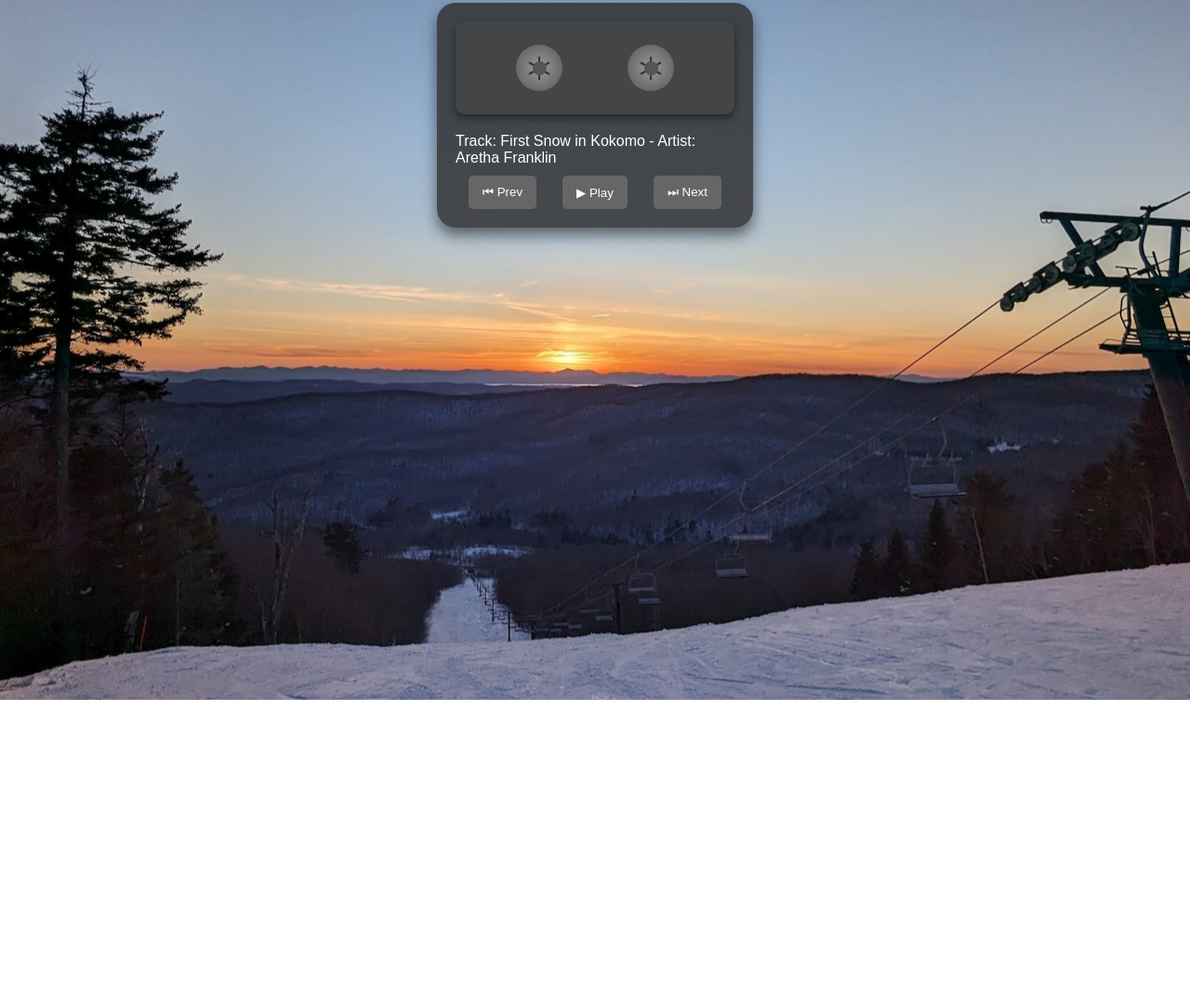
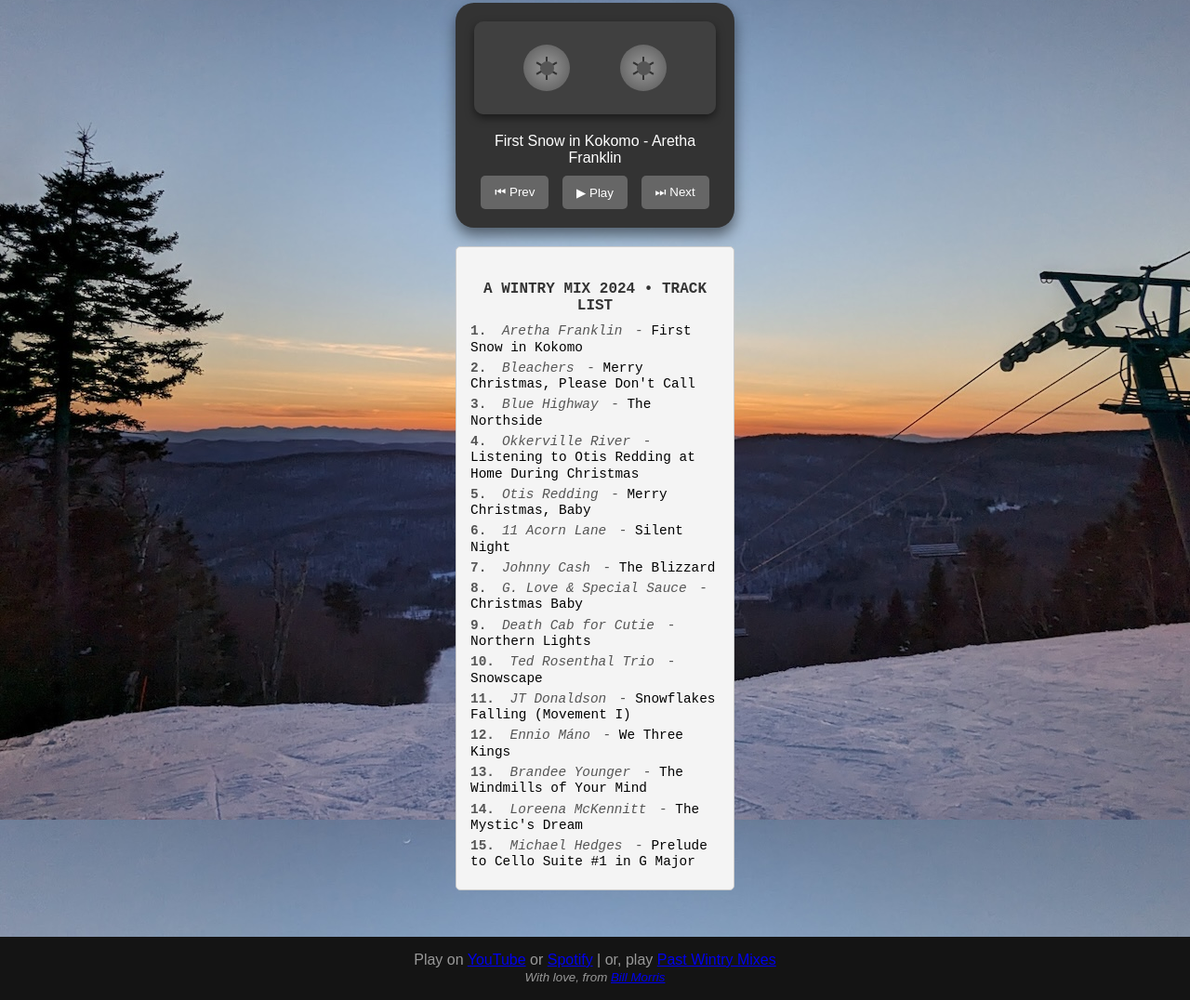
Before and after one commit to wboykinm/wintry-mix, a plain HTML site: page next/index.html in a window 1280 px wide. Shown: the part 47-1123 px from the top of the page at 93% size. Before the commit the page ends 800 px from the top, so only its background shows below. Drawn offline with Linux system fonts and the light colour scheme.

Commit message:
vaguely stable

```diff
--- a/next/index.html
+++ b/next/index.html
@@ -5,10 +5,10 @@
     <meta charset="UTF-8">
     <meta name="viewport" content="width=device-width, initial-scale=1.0">
     <title>A Wintry Mix 2024</title>
-    <meta property="og:site_name" content="Wintry Mix"/>
-    <meta property="og:title" content="A Wintry Mix 2024"/>
+    <meta property="og:site_name" content="Wintry Mix" />
+    <meta property="og:title" content="A Wintry Mix 2024" />
     <meta property="og:url" content="https://awintrymix.net/2024" />
-    <meta property="og:description" content="Tunes for the season, 2024"/>
+    <meta property="og:description" content="Tunes for the season, 2024" />
     <meta property="og:image" content="https://awintrymix.net/2024/social_2024.jpg">
     <meta property="og:image:secure_url" content="https://awintrymix.net/2024/social_2024.jpg">
     <meta property="og:image:type" content="image/jpeg" />
@@ -20,10 +20,12 @@
     <meta name="twitter:description" value="Tunes for the season, 2024" />
     <meta name="twitter:image" content="https://awintrymix.net/2024/social_2024.jpg" />
     <meta name="twitter:url" value="https://awintrymix.net/2024" />
-    <link rel="stylesheet" href="nextTape.css"></link>
+    <link rel="stylesheet" href="nextTape.css">
+    </link>
 </head>
 
 <body>
+    <div class="player-container">
         <div class="cassette-player">
             <div class="cassette">
                 <div class="reels">
@@ -53,8 +55,21 @@
             </div>
         </div>
 
+        <div class="track-list">
+            <div class="j-card" id="j-card">
+                <!-- Tracks will be populated here -->
+            </div>
+        </div>
+    </div>
+
     <audio id="audio-player"></audio>
 
+    <div class="footer">
+        Play on <a href="https://music.youtube.com/playlist?list=PLwlWwrIbefkQDEHJrPevgl085AzZdi6mK&si=VWgjnXhqAurD2Lic" target="_blank">YouTube</a> or <a href="https://open.spotify.com/playlist/7xPj3pUsX0NZqAO65olS2y?si=fDLZUvTcTy6DKqvwZR3pIw" target="_blank">Spotify</a> |
+        or, play <a href="https://awintrymix.net">Past Wintry Mixes</a>
+        <br>
+        <small><i>With love, from <a href="https://billmorris.io" target="_blank">Bill Morris</a></i></small>
+    </div>
     <script src="nextTracks.js"></script>
     <script src="nextPlayer.js"></script>
 </body>
--- a/next/nextPlayer.js
+++ b/next/nextPlayer.js
@@ -34,9 +34,9 @@ function updateTrack() {
     audioPlayer.src = url.toString();
     trackTitle.textContent = `Track: ${track.song} - Artist: ${track.artist}`;
     audioPlayer.load();
-    audioPlayer.play();
-    playPauseBtn.textContent = "⏸ Pause";
-    document.querySelectorAll('.reel').forEach(reel => reel.style.animationPlayState = 'running');
+    //audioPlayer.play();
+    //playPauseBtn.textContent = "⏸ Pause";
+    //document.querySelectorAll('.reel').forEach(reel => reel.style.animationPlayState = 'running');
 }
 
 function firstTrack() {
@@ -44,7 +44,7 @@ function firstTrack() {
     let url = new URL(track.url);
     url.searchParams.set('dl', '1'); // Ensure the URL has dl=1
     audioPlayer.src = url.toString();
-    trackTitle.textContent = `Track: ${track.song} - Artist: ${track.artist}`;
+    trackTitle.textContent = `${track.song} - ${track.artist}`;
     audioPlayer.load();
 }
 
--- a/next/nextTape.css
+++ b/next/nextTape.css
@@ -10,11 +10,16 @@ body {
     /* Keep text readable over the background */
 }
 
+.player-container {
+    width: 300px;
+    /* Shared width for both elements */
+    margin: 50px auto;
+    text-align: center;
+}
+
 .cassette-player {
-    width: 300px;
-    margin: 50px auto;
-    background: rgba(51, 51, 51, 0.85);
-    /* Apply blend mode to background */
+    background: #333;
+    background-blend-mode: overlay;
     border-radius: 20px;
     box-shadow: 0 8px 15px rgba(0, 0, 0, 0.5);
     padding: 20px;
@@ -131,3 +136,64 @@ button {
 button:hover {
     background: #555;
 }
+
+.track-list {
+    margin-top: 20px;
+    font-family: 'Courier New', Courier, monospace;
+    width: 100%;
+    /* Inherits the width of .player-container */
+}
+
+.j-card {
+    background: #f4f4f4;
+    padding: 15px;
+    border-radius: 5px;
+    border: 1px solid #ccc;
+    text-align: left;
+    color: #555;
+}
+
+.j-card h4 {
+    text-align: center;
+    text-transform: uppercase;
+    margin-bottom: 10px;
+    font-size: 1rem;
+    color: #333;
+}
+
+.j-card ul {
+    list-style: none;
+    padding: 0;
+    margin: 0;
+}
+
+.j-card li {
+    margin-bottom: 5px;
+    font-size: 0.9rem;
+    line-height: 1.2;
+}
+
+.j-card li span.track-order {
+    font-weight: bold;
+    margin-right: 8px;
+}
+
+.j-card li span.track-artist {
+    color: #555;
+    font-style: italic;
+    margin-right: 5px;
+}
+
+.j-card li span.track-title {
+    color: #000;
+}
+
+.footer {
+    right: 0;
+    bottom: 0;
+    left: 0;
+    padding: 1rem;
+    color: #999;
+    background-color: #141414;
+    text-align: center;
+  }
--- a/next/nextTracks.js
+++ b/next/nextTracks.js
@@ -90,3 +90,24 @@ const tracks = [
         "url": "https://www.dropbox.com/scl/fi/b6m0g6eygs4zb3fdkyi2s/15-Prelude-to-Cello-Suite-1-In-G-Major.mp3?rlkey=z0f8p6li31mxt6q76ctipat36&dl=1"
     }
 ];
+
+const jCardContainer = document.getElementById('j-card');
+
+// Add a title to the j-card
+const title = document.createElement('h4');
+title.textContent = 'A Wintry Mix 2024 • Track List';
+jCardContainer.appendChild(title);
+
+// Add track list
+const trackList = document.createElement('ul');
+tracks.forEach(track => {
+    const listItem = document.createElement('li');
+    listItem.innerHTML = `
+    <span class="track-order">${track.order}.</span>
+    <span class="track-artist">${track.artist}</span>
+    - <span class="track-title">${track.song}</span>
+`;
+    trackList.appendChild(listItem);
+});
+
+jCardContainer.appendChild(trackList);
```
Lines whose indentation alone changed are shown as unchanged.
